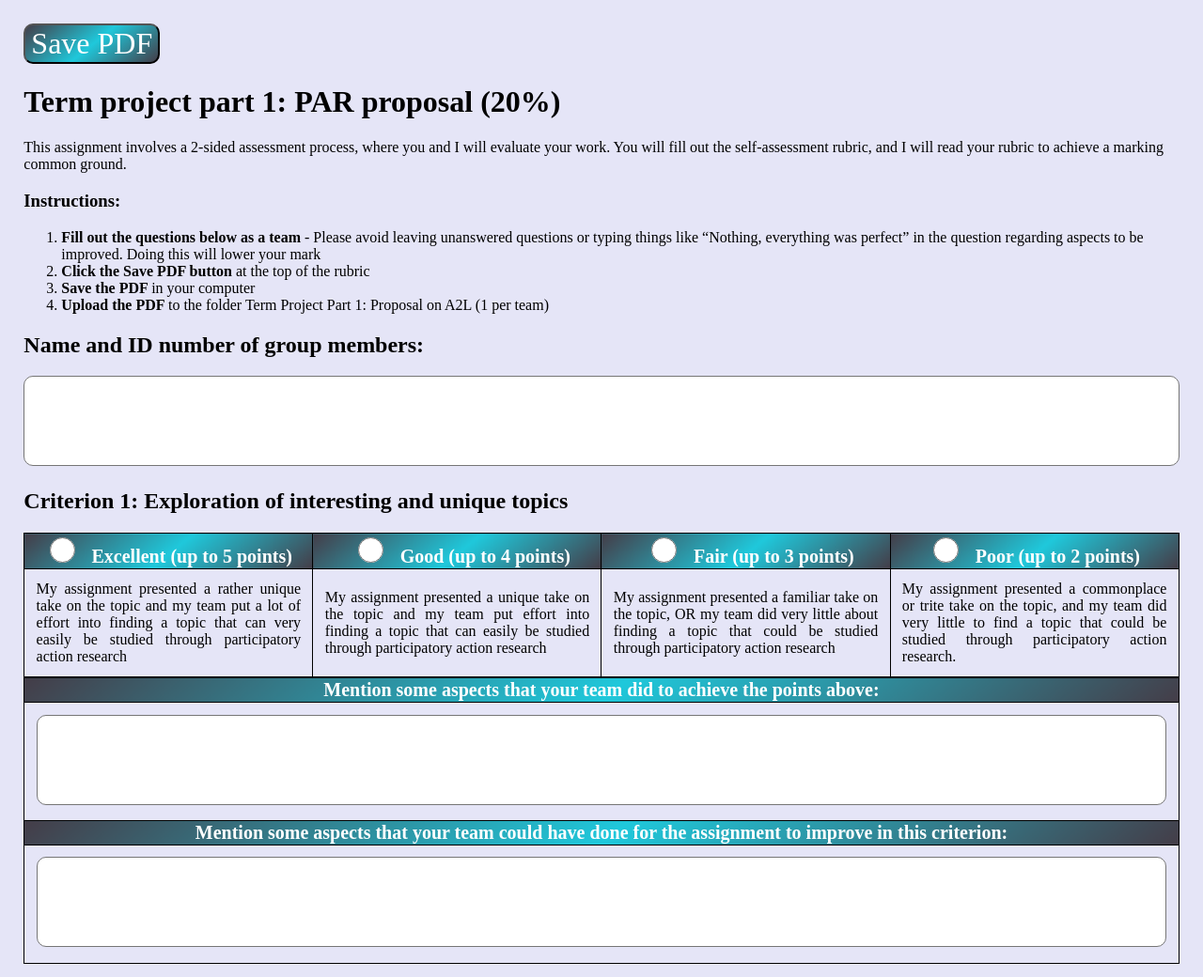
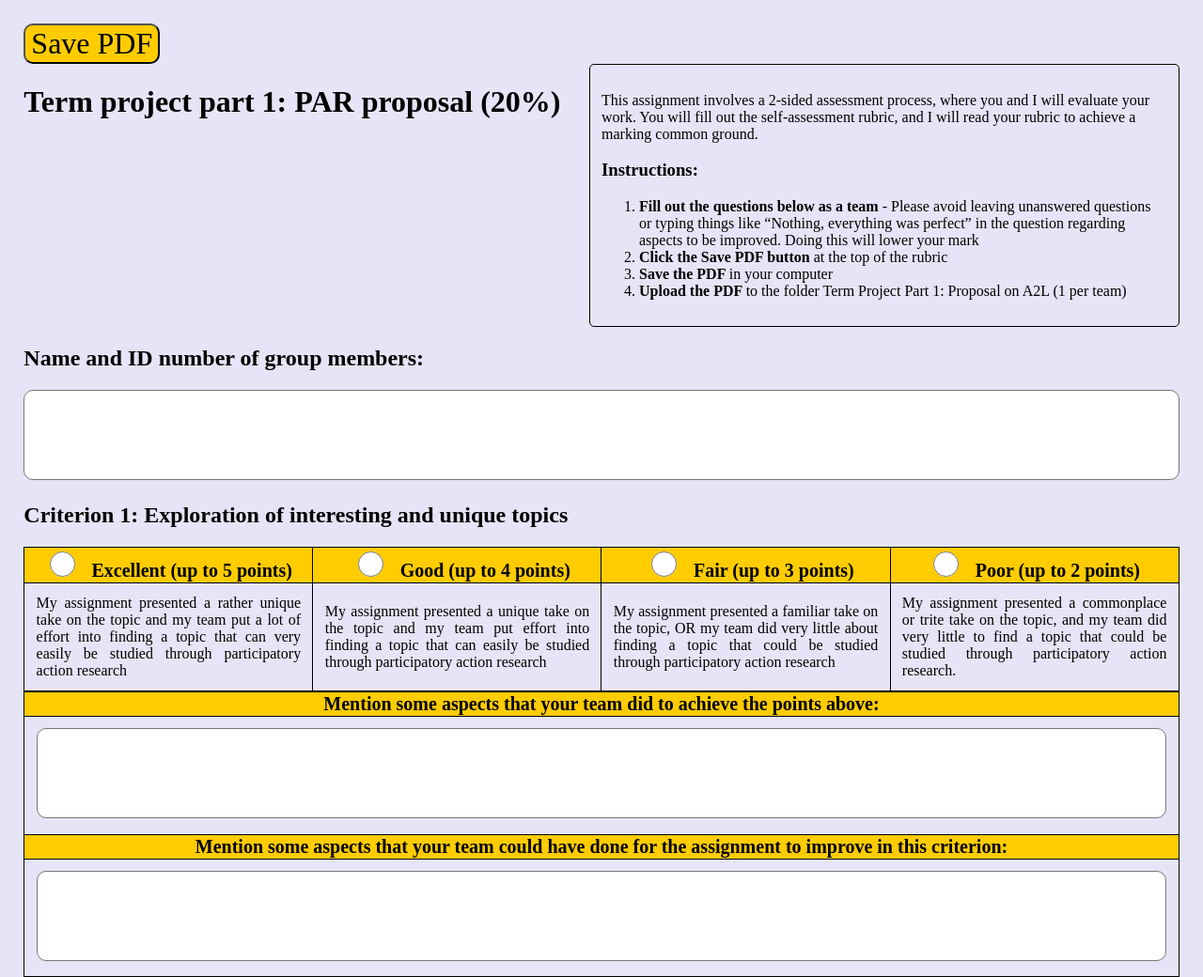
Before and after one commit to SOCSCI1SS3/self-assessment-proposal-rubric, a plain HTML site: page index.html in a window 1280 px wide. Shown: the top 1040 px of the page at 94% size. Drawn offline with nearby package versions, Linux system fonts and the light colour scheme; a web font is replaced by a local one.

Commit message:
Update style.css

```diff
--- a/style.css
+++ b/style.css
@@ -26,8 +26,8 @@ table, th, td {
 }
 
 th {
-background: linear-gradient(141deg, #443D48 0%, #1fc8db 51%, #443D48 100%);
-color: white;
+background: #ffcc00;
+color: black;
 font-size: 1.25em;
 }
 
@@ -46,19 +46,48 @@ td {
 [type="button"] {
 /*   width: 10em; */
 /*   height: 5em; */
-  background: linear-gradient(141deg, #443D48 0%, #1fc8db 51%, #443D48 100%);
-  color: white;
+  background: #ffcc00;
+  color: black;
   font-family: "Sofia Sans";
   font-size: 2em;
   border-radius: 10px;
 }
 
 [type="button"]:hover {
-  background: linear-gradient(0deg, #443D48 0%, #1fc8db 51%, #443D48 100%);   color: white;
+  background: #ffcc00;
+  color: black;
+  cursor: pointer;
 }
+
+.titleplusintroplusinstructions {
+    display: flex;
+
+}
+
+.maintitle {
+ width: 50%;
+}
+
 
 .reflectionTable {
   width: 100%;
+}
+
+.introParagraph {
+  background: none;
+  border: none;
+  min-height: auto;
+  height: auto;
+}
+
+.introplusinstructions {
+  padding: 1%;
+  width: 50%;
+  background: none;
+  border: 1px solid black;
+  border-radius: 5px;
+  height: auto;
+
 }
 
 .introParagraph {
```
